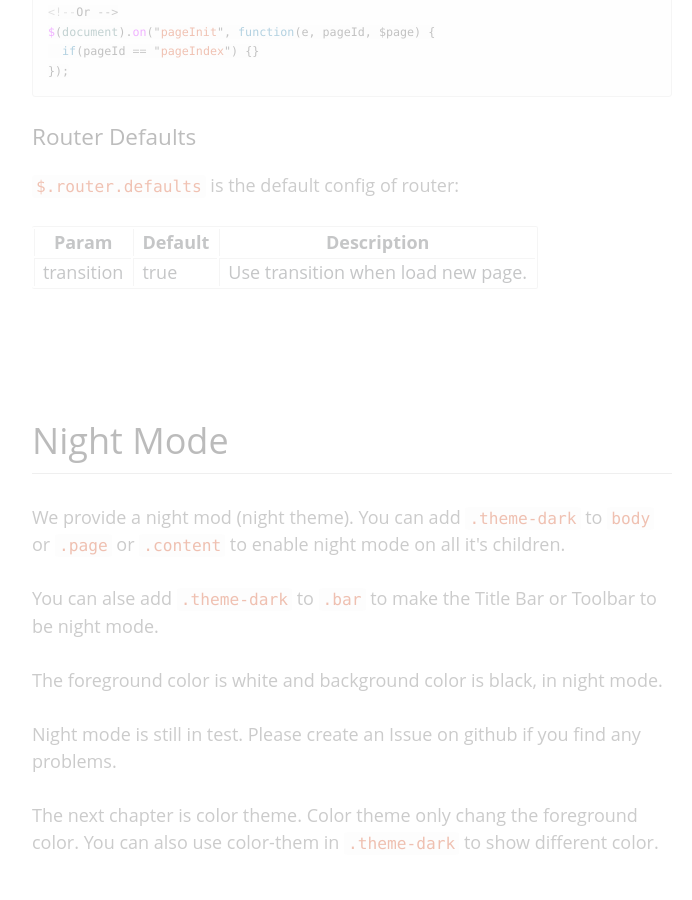
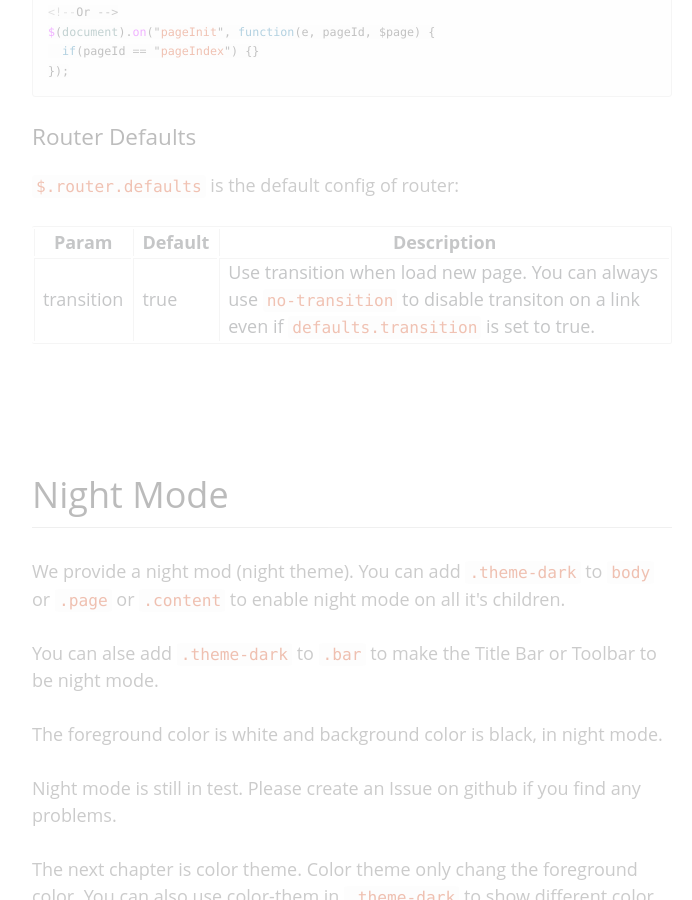
Before and after one commit to lihongxun945/light7-cn, a Jekyll site: the page built from docs/components.html, in a window 1280 px wide and 900 px high, scrolled down 76935 px. Shown: the whole window, without its empty margins (181-873 px from the left). Built offline with Jekyll 4.4.1, drawn with Linux system fonts in a browser that asks for light colours; a style sheet for code colours, icons or effects is not loaded.

Commit message:
update router doc

```diff
--- a/docs/_includes/_components/router.html
+++ b/docs/_includes/_components/router.html
@@ -211,7 +211,7 @@ $(document).on("pageInit", function(e, pageId, $page) {
     <tr>
       <td>transition</td>
       <td>true</td>
-      <td>Use transition when load new page.</td>
+      <td>Use transition when load new page. You can always use <code>no-transition</code> to disable transiton on a link even if <code>defaults.transition</code> is set to true.</td>
     </tr>
   </table>
 
```
Also changed, not shown: docs/_includes/_components/searchbar.html (line endings or trailing spaces).
